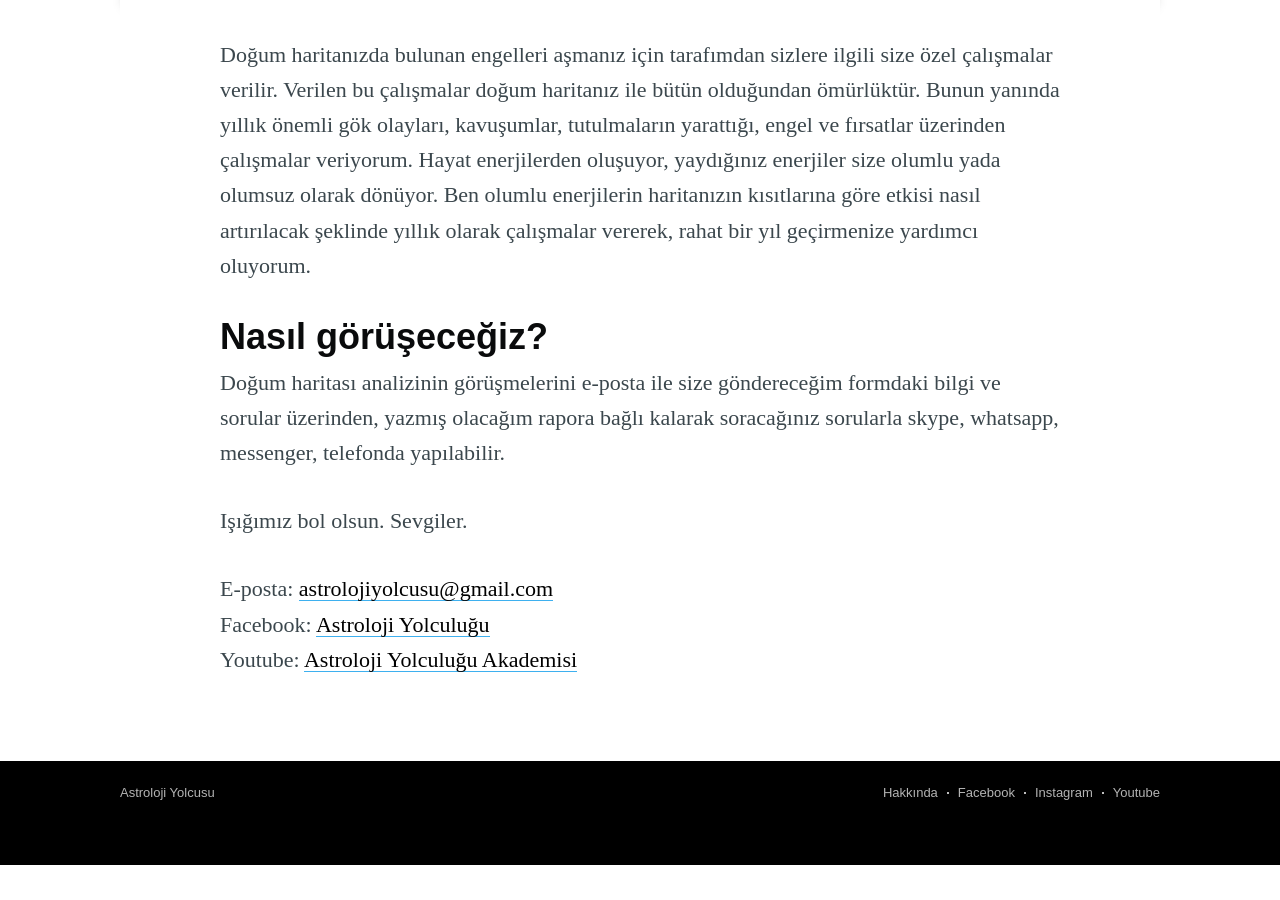
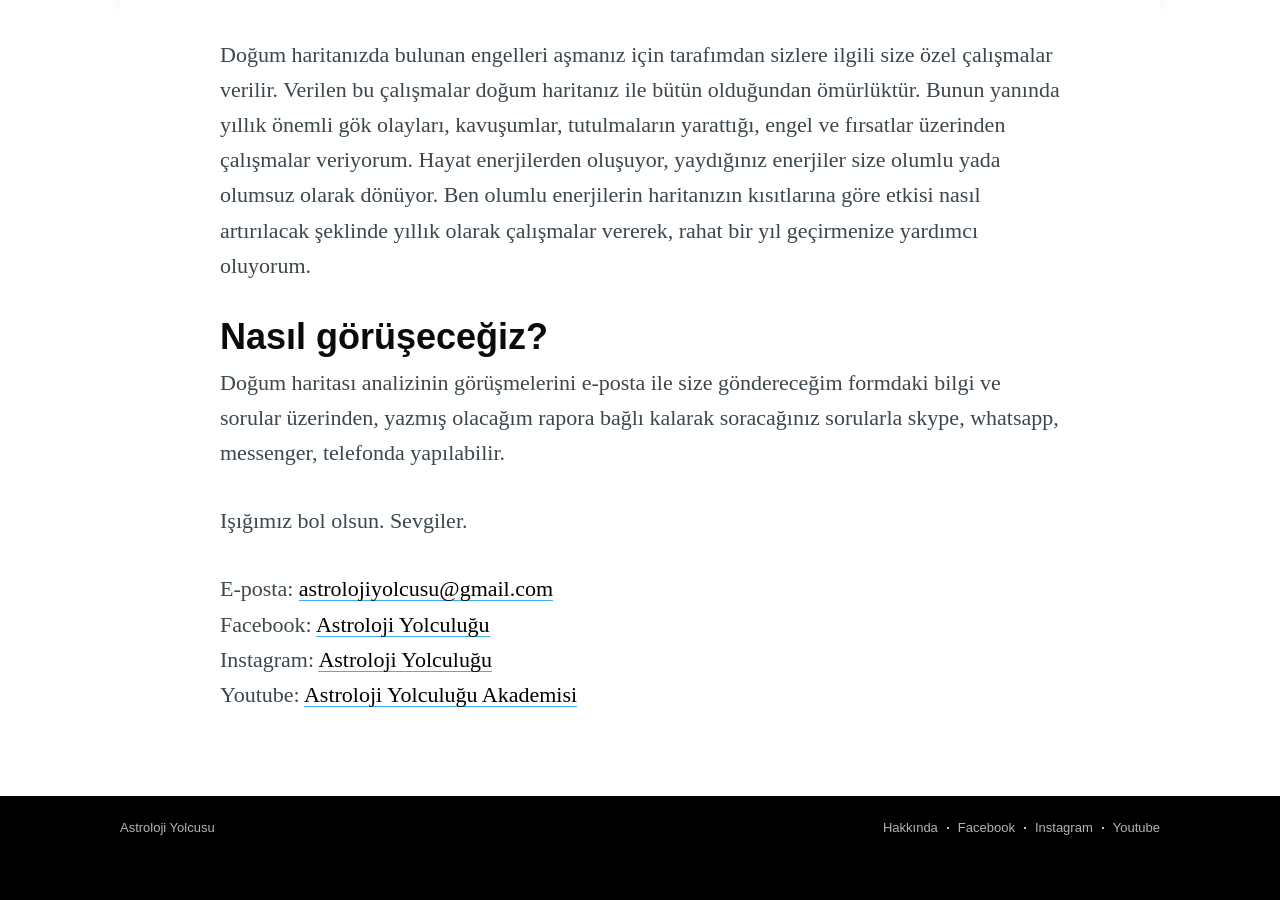
Before and after one commit to astrylcs/astrylcs.github.io, a Jekyll site: the page built from _posts/2000-01-01-about.md, in a window 1280 px wide and 900 px high, scrolled down 1079 px. Built offline with Jekyll 4.4.1, drawn with Linux system fonts in a browser that asks for light colours; before the commit the page ends 1944 px from its top, so only the background shows below that.

Commit message:
Update 2000-01-01-about.md

```diff
--- a/_posts/2000-01-01-about.md
+++ b/_posts/2000-01-01-about.md
@@ -16,4 +16,5 @@ Işığımız bol olsun. Sevgiler.
 
 E-posta: [{{ site.email_address }}](mailto:{{ site.email_address }}) <br>
 Facebook: [Astroloji Yolculuğu]({{ site.facebook_page }}) <br>
+Instagram: [Astroloji Yolculuğu]({{ site.instagram_page }}) <br>
 Youtube: [Astroloji Yolculuğu Akademisi]({{ site.youtube_page }})
```
